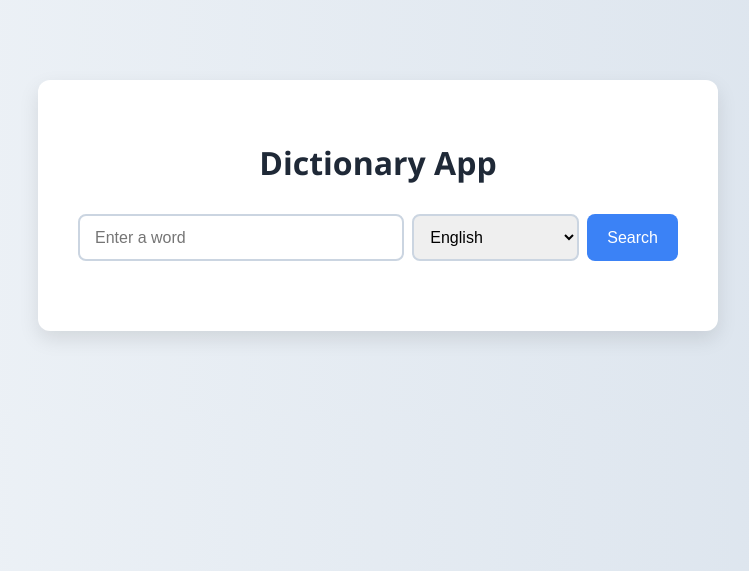
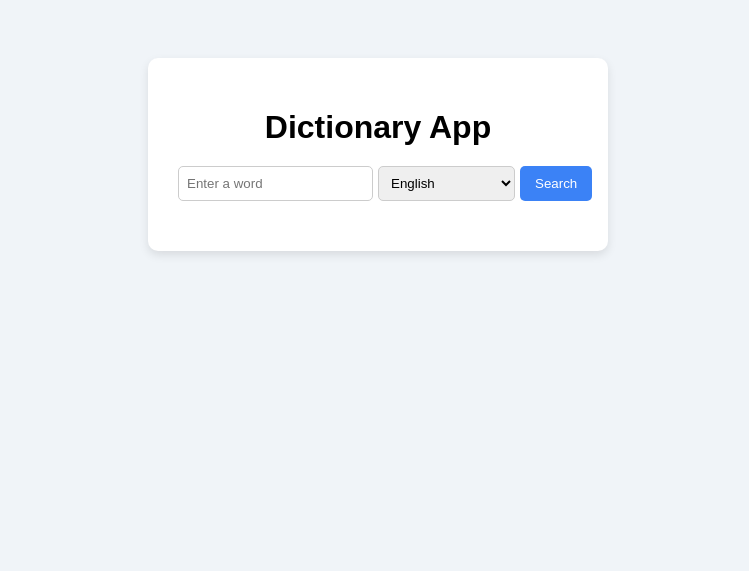
Before and after one commit to Anuragtiwari05/Dictionary-web, a Flask app: page / in a window 1280 px wide. Shown: the top 571 px of the page, without its empty margins (262-1011 px from the left). Run offline with Flask 3, Linux system fonts and the light colour scheme.

Commit message:
added html

```diff
--- a/templates/index.html
+++ b/templates/index.html
@@ -4,118 +4,16 @@
 <meta charset="UTF-8">
 <title>Dictionary App</title>
 <style>
-        /* General page styling */
-        body {
-            font-family: 'Segoe UI', Tahoma, Geneva, Verdana, sans-serif;
-            background: linear-gradient(to right, #f0f4f8, #d9e2ec);
-            margin: 0;
-            padding: 0;
-        }
-
-        .container {
-            max-width: 600px;
-            margin: 80px auto;
-            background-color: #ffffff;
-            padding: 40px;
-            border-radius: 12px;
-            box-shadow: 0 8px 20px rgba(0,0,0,0.1);
-        }
-
-        h1 {
-            text-align: center;
-            color: #1f2937;
-            margin-bottom: 30px;
-            font-size: 32px;
-        }
-
-        form {
-            display: flex;
-            justify-content: center;
-            margin-bottom: 30px;
-            gap: 8px;
-        }
-
-        input[type="text"] {
-            width: 50%;
-            padding: 12px 15px;
-            font-size: 16px;
-            border: 2px solid #cbd5e1;
-            border-radius: 8px;
-            outline: none;
-            transition: border-color 0.3s;
-        }
-
-        input[type="text"]:focus {
-            border-color: #3b82f6;
-        }
-
-        select {
-            padding: 12px;
-            font-size: 16px;
-            border: 2px solid #cbd5e1;
-            border-radius: 8px;
-            outline: none;
-            transition: border-color 0.3s;
-        }
-
-        select:focus {
-            border-color: #3b82f6;
-        }
-
-        input[type="submit"] {
-            padding: 12px 20px;
-            font-size: 16px;
-            border: none;
-            background-color: #3b82f6;
-            color: white;
-            border-radius: 8px;
-            cursor: pointer;
-            transition: background-color 0.3s;
-        }
-
-        input[type="submit"]:hover {
-            background-color: #2563eb;
-        }
-
-        .result {
-            margin-top: 20px;
-            line-height: 1.8;
-        }
-
-        .word {
-            font-size: 24px;
-            font-weight: bold;
-            color: #111827;
-        }
-
-        .pronunciation {
-            font-size: 16px;
-            color: #6b7280;
-            margin-bottom: 10px;
-        }
-
-        .meaning {
-            font-size: 18px;
-            color: #1f2937;
-        }
-
-        .example {
-            font-size: 16px;
-            color: #374151;
-            font-style: italic;
-            margin-top: 5px;
-        }
-
-        @media(max-width: 650px){
-            .container {
-                padding: 20px;
-                margin: 40px 20px;
-            }
-
-            input[type="text"] {
-                width: 40%;
-            }
-        }
+    body { font-family: Arial, sans-serif; background: #f0f4f8; display: flex; justify-content: center; padding: 50px; }
+    .container { background: #fff; padding: 30px; border-radius: 10px; width: 100%; max-width: 400px; box-shadow: 0 4px 10px rgba(0,0,0,0.1);}
+    h1 { text-align: center; margin-bottom: 20px; }
+    form { display: flex; gap: 5px; margin-bottom: 20px; }
+    input[type="text"], select { flex: 1; padding: 8px; border-radius: 5px; border: 1px solid #ccc; }
+    input[type="submit"] { padding: 8px 15px; border: none; background: #3b82f6; color: white; border-radius: 5px; cursor: pointer; }
+    input[type="submit"]:hover { background: #2563eb; }
+    .result { margin-top: 15px; }
+    .word { font-weight: bold; font-size: 20px; }
+    .meaning, .example { margin-top: 5px; }
 </style>
 </head>
 <body>
@@ -123,23 +21,16 @@
     <h1>Dictionary App</h1>
     <form method="POST">
         <input type="text" name="word" placeholder="Enter a word" required>
-
-            <!-- 🔹 Language Selector -->
         <select name="lang">
             <option value="english">English</option>
             <option value="hindi">Hinglish → Hindi</option>
-
         </select>
-
         <input type="submit" value="Search">
     </form>
 
     {% if word %}
     <div class="result">
         <div class="word">{{ word }}</div>
-            {% if pronunciation %}
-            <div class="pronunciation">Pronunciation: {{ pronunciation }}</div>
-            {% endif %}
         <div class="meaning">Meaning: {{ meaning }}</div>
         {% if example %}
         <div class="example">Example: {{ example }}</div>
```
Lines whose indentation alone changed are shown as unchanged.
